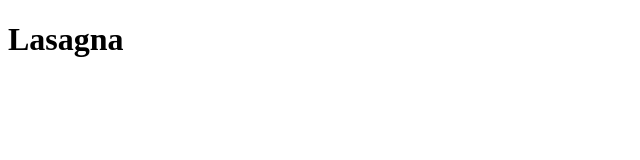
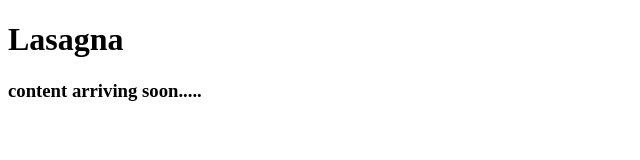
Before and after one commit to Kb739/bigboi-recipes, a plain HTML site: page recipes/lasagna.html in a window 1280 px wide. Shown: the whole page, without its empty margins (0-640 px from the left). Drawn offline with Linux system fonts and the light colour scheme.

Commit message:
add placeholder text for lack of content

```diff
--- a/recipes/lasagna.html
+++ b/recipes/lasagna.html
@@ -6,5 +6,6 @@
 </head>
 <body>
     <h1>Lasagna</h1>
+    <h3>content arriving soon.....</h3>
 </body>
 </html>
```
